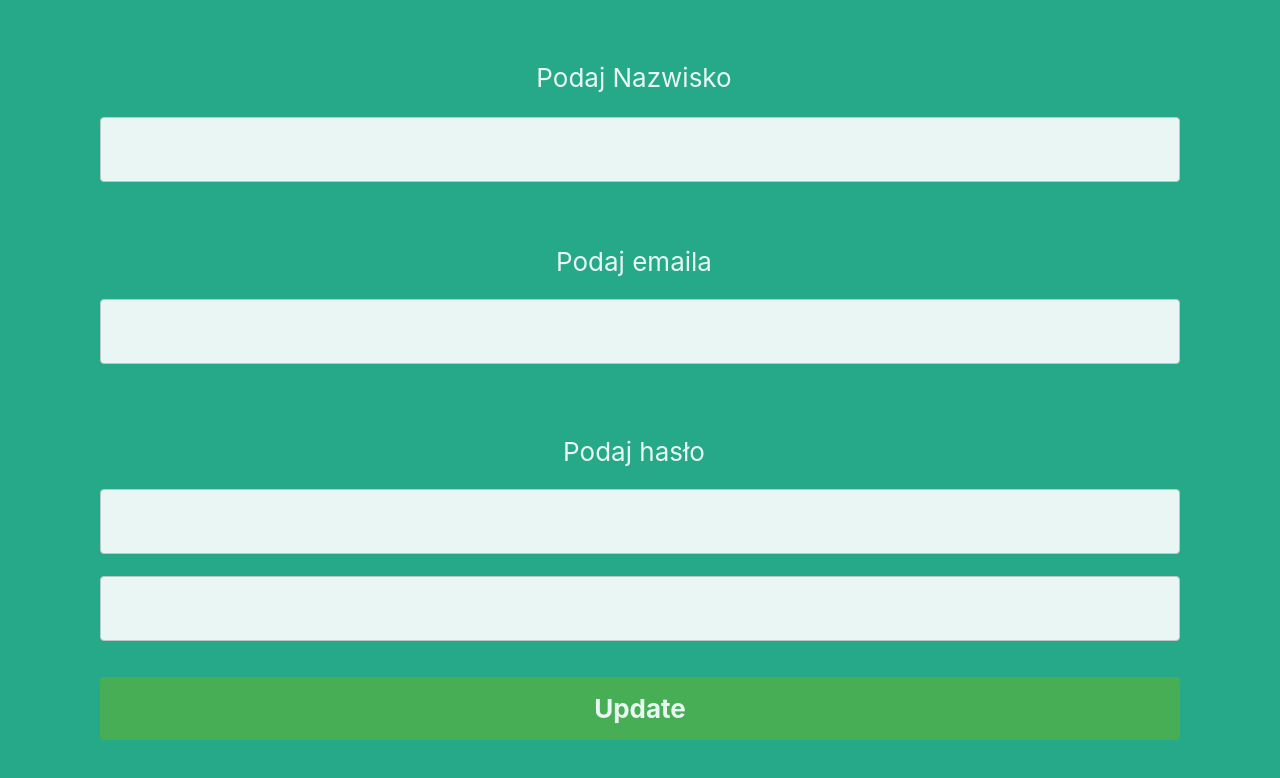
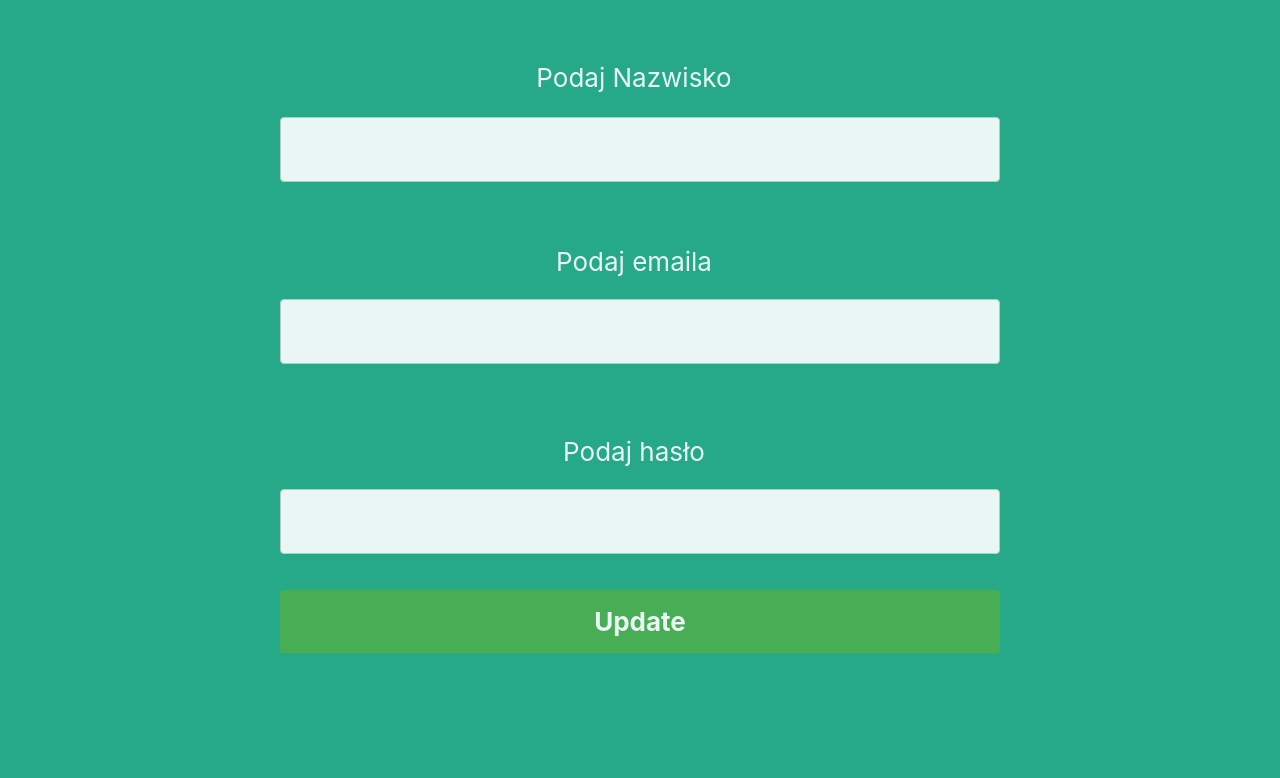
Before and after one commit to marekwino23/Project-fe, a React (Create React App) app: page /edit/1 in a window 1280 px wide. Shown: the part 556-1334 px from the top of the page. Built offline with nearby package versions, Linux system fonts and the light colour scheme; no server answers.

Commit message:
setup new server'

```diff
--- a/src/components/EditUser.jsx
+++ b/src/components/EditUser.jsx
@@ -79,7 +79,6 @@ return(
               </div>
               <div className="field">
                 <label>Podaj hasło</label>
-                <input className="email" name="email" onChange={onChange} value={user.email} type="email" required/>
                 <input className="password" name="password" onChange={onChange} value={user.password} type="password" required/>
                 <input className="send" type="submit" value="Update"/>
               </div>
```
